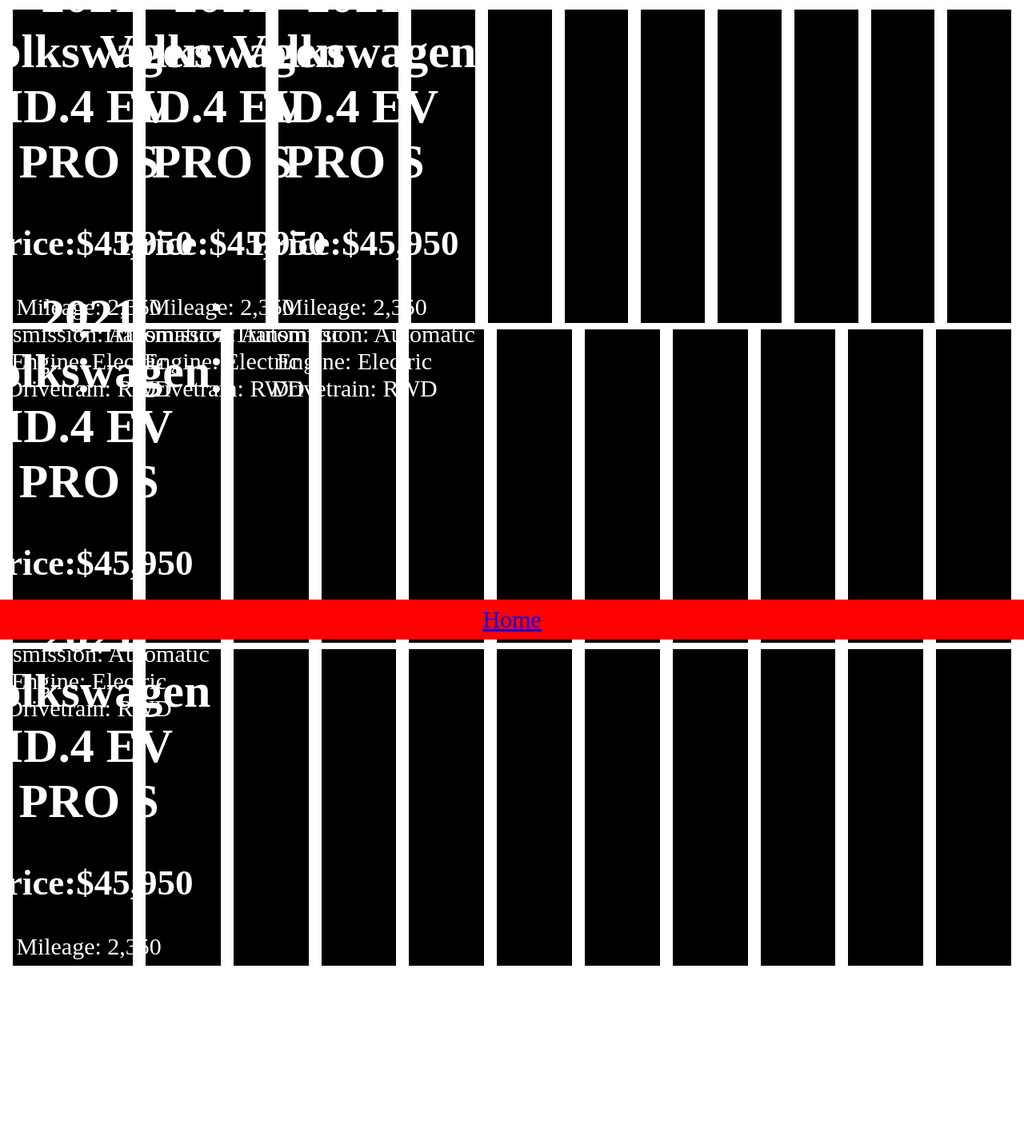
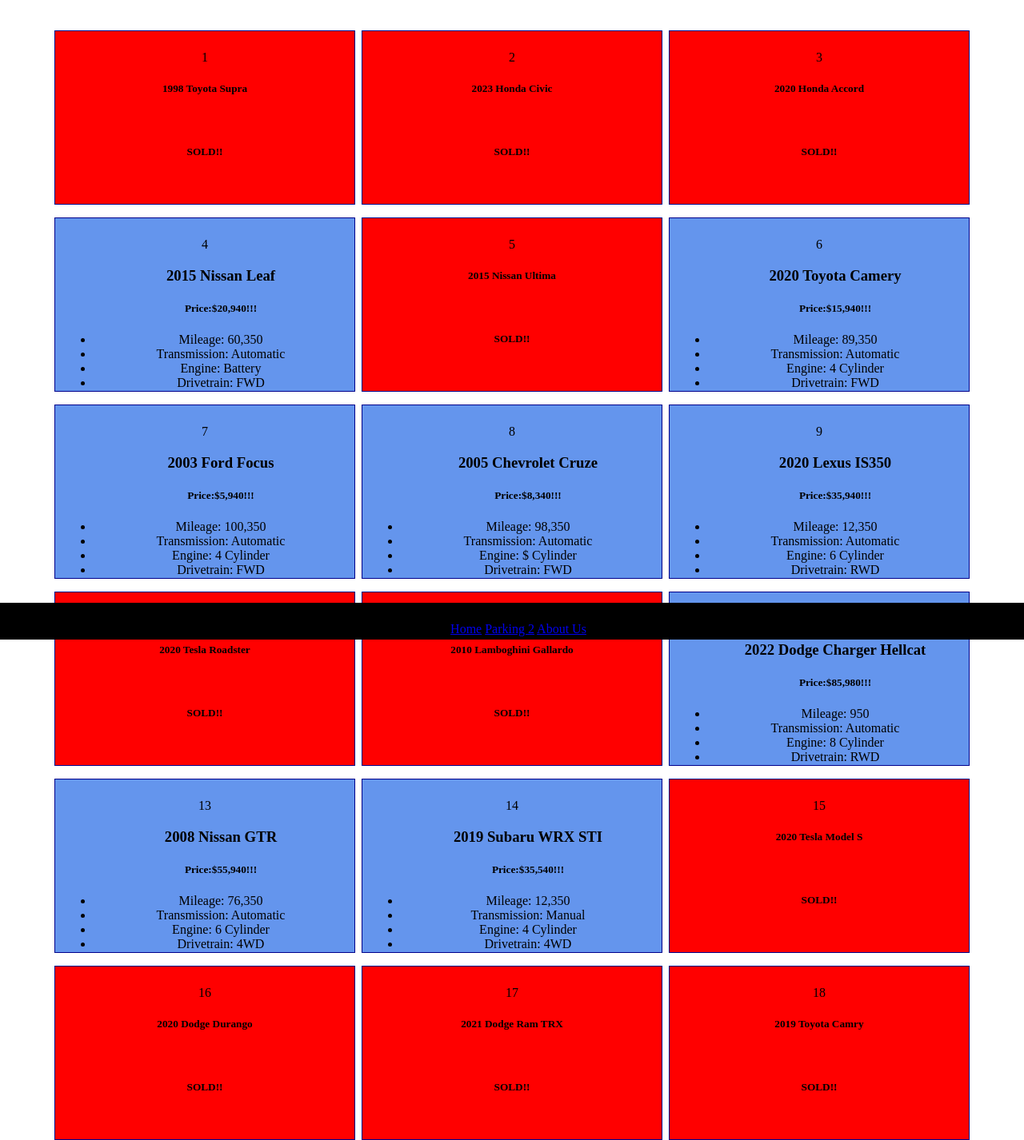
Before and after one commit to Jac-k1/Web-Pro-Project-1, a plain HTML site: page parking_1.html in a window 1280 px wide. Shown: the whole page at 80% size. Before the commit the page ends 1303 px from the top, so only its background shows below. Drawn offline with Linux system fonts and the light colour scheme.

Commit message:
styling updates

```diff
--- a/parking.css
+++ b/parking.css
@@ -1,39 +1,91 @@
-div
-{
-    text-align: center;
-    font-size: 30px;
-    color: white;
-    display: flex;
-    align-items: center;
-    justify-content: center;
-    height: 400px;
+.parent {
+	display: grid;
+	grid-column-gap: .5rem;
+	grid-row-gap: 1rem;
+	grid-template-columns: repeat( 3, 1fr );
+	margin: 30px;
 }
-.empty_spot {
-  border: 8px solid white;
-  border-bottom: none;
-  width:150px;
-  float: left;
-}
-.one
-{
-    background-color:black;
-}
-.two
-{
-    background-color:black;
-}
-.three
-{
-    background-color: black;
+body {
+  margin: 30px;
+
 }
 
-.footer {
+div {
+	padding: .5rem;
+    height: 50px;
+    text-align: center;
+    height: 200px;
+}
+
+div div {
+	background-color: cornflowerblue;
+	border: 1px solid darkblue;
+}
+
+div div:hover {
+    background-color: paleturquoise;
+    transform: scale(2);
+    border-radius: 100%;
+}
+
+
+.empty {
+    background-color: red;
+}
+
+.empty:hover {
+    background-color: red;
+}
+
+.sold {
+    animation: 2s anim-popoutin ease infinite;
+  }
+
+  @keyframes anim-popoutin {
+    0% {
+      color: black;
+      transform: scale(0);
+      opacity: 0;
+      text-shadow: 0 0 0 rgba(0, 0, 0, 0);
+    }
+    25% {
+      color: green;
+      transform: scale(2);
+      opacity: 1;
+      text-shadow: 3px 10px 5px rgba(0, 0, 0, 0.5);
+    }
+    50% {
+      color: black;
+      transform: scale(1);
+      opacity: 1;
+      text-shadow: 1px 0 0 rgba(0, 0, 0, 0);
+    }
+    100% {
+      /* animate nothing to add pause at the end of animation */
+      transform: scale(1);
+      opacity: 1;
+      text-shadow: 1px 0 0 rgba(0, 0, 0, 0);
+    }
+  }
+
+  .fromtop {
+    animation: 2s anim-fromtop linear infinite;
+  }
+  @keyframes anim-fromtop {
+    0% { opacity: 0; transform: translateY(-100%);}
+    25% { opacity: 1; transform: translateY(0%);}
+    50% {
+    }
+    100% {
+    }
+  }
+  .footer {
     position: fixed;
-    height: 50px;
+    height: 30px;
     left: 0;
     bottom: 0;
     width: 100%;
-    background-color: red;
+    background-color: black;
     color: white;
     text-align: center;
   }
--- a/parking_1.html
+++ b/parking_1.html
@@ -1,165 +1,190 @@
-<html>
-
+<!DOCTYPE html>
+<html lang="en">
 <head>
-  <link rel="stylesheet" href="parking.css">
+    <link rel="stylesheet" href="parkingtest.css">
     <meta charset="UTF-8">
-  <title>parking area 1</title>
+    <title>Parking 1</title>
 </head>
 
 <body>
-  <div class="one">
-    <div class="empty_spot">
+    <div class="parent">
+
+      <div class="empty">
+        <p>1</p>
+        <h5> 1998 Toyota Supra</h5>
+        <br>
+        <h5 class="sold">SOLD!!</h5>
+    </div>
+
+        <div class="empty">
+          <p>2</p>
+          <h5>2023 Honda Civic</h5>
+          <br>
+          <h5 class="sold">SOLD!!</h5>
+      </div>
+
+		<div class="empty">
+            <p>3</p>
+            <h5> 2020 Honda Accord</h5>
+            <br>
+            <h5 class="sold">SOLD!!</h5>
+        </div>
+
+        <div>
+			<p>4</p>
             <ul>
-        <h1>2021 Volkswagen ID.4 EV PRO S</h1>
-        <h2>Price:$45,950</h2>
-        <li>Mileage: 2,350</li>
+				<h3>2015 Nissan Leaf </h3>
+                <h5 class="price">Price:$20,940!!!</h5>
+                <li>Mileage: 60,350</li>
                 <li>Transmission: Automatic </li>
-        <li>Engine: Electric</li>
+                <li>Engine: Battery</li>
+                <li>Drivetrain: FWD</li>
+              </ul>
+		</div>
+
+        <div class="empty">
+            <p>5</p>
+            <h5> 2015 Nissan Ultima</h5>
+            <br>
+            <h5 class="sold">SOLD!!</h5>
+        </div>
+
+         <div>
+			<p>6</p>
+            <ul>
+				<h3>2020 Toyota Camery </h3>
+                <h5 class="price">Price:$15,940!!!</h5>
+                <li>Mileage: 89,350</li>
+                <li>Transmission: Automatic </li>
+                <li>Engine: 4 Cylinder</li>
+                <li>Drivetrain: FWD</li>
+              </ul>
+		</div>
+
+         <div>
+			<p>7</p>
+            <ul>
+				<h3>2003 Ford Focus </h3>
+                <h5 class="price">Price:$5,940!!!</h5>
+                <li>Mileage: 100,350</li>
+                <li>Transmission: Automatic </li>
+                <li>Engine: 4 Cylinder</li>
+                <li>Drivetrain: FWD</li>
+              </ul>
+		</div>
+
+         <div>
+			<p>8</p>
+            <ul>
+				<h3>2005 Chevrolet Cruze </h3>
+                <h5 class="price">Price:$8,340!!!</h5>
+                <li>Mileage: 98,350</li>
+                <li>Transmission: Automatic </li>
+                <li>Engine: $ Cylinder</li>
+                <li>Drivetrain: FWD</li>
+              </ul>
+		</div>
+
+         <div>
+			<p>9</p>
+            <ul>
+				<h3>2020 Lexus IS350 </h3>
+                <h5 class="price">Price:$35,940!!!</h5>
+                <li>Mileage: 12,350</li>
+                <li>Transmission: Automatic </li>
+                <li>Engine: 6 Cylinder</li>
                 <li>Drivetrain: RWD</li>
               </ul>
 		</div>
-    <div class="empty_spot">
+
+        <div class="empty">
+            <p>10</p>
+            <h5> 2020 Tesla Roadster</h5>
+            <br>
+            <h5 class="sold">SOLD!!</h5>
+        </div>
+
+       <div class="empty">
+            <p>11</p>
+            <h5> 2010 Lamboghini Gallardo</h5>
+            <br>
+            <h5 class="sold">SOLD!!</h5>
+        </div>
+
+       <div>
+			<p>12</p>
             <ul>
-        <h1>2021 Volkswagen ID.4 EV PRO S</h1>
-        <h2>Price:$45,950</h2>
-        <li>Mileage: 2,350</li>
+				<h3>2022 Dodge Charger Hellcat </h3>
+                <h5 class="price">Price:$85,980!!!</h5>
+                <li>Mileage: 950</li>
                 <li>Transmission: Automatic </li>
-        <li>Engine: Electric</li>
+                <li>Engine: 8 Cylinder</li>
                 <li>Drivetrain: RWD</li>
               </ul>
 		</div>
-    <div class="empty_spot">
+
+      <div>
+			<p>13</p>
             <ul>
-        <h1>2021 Volkswagen ID.4 EV PRO S</h1>
-        <h2>Price:$45,950</h2>
-        <li>Mileage: 2,350</li>
+				<h3>2008 Nissan GTR </h3>
+                <h5 class="price">Price:$55,940!!!</h5>
+                <li>Mileage: 76,350</li>
                 <li>Transmission: Automatic </li>
-        <li>Engine: Electric</li>
-        <li>Drivetrain: RWD</li>
+                <li>Engine: 6 Cylinder</li>
+                <li>Drivetrain: 4WD</li>
               </ul>
 		</div>
-    <div class="empty_spot"></div>
-    <div class="empty_spot"></div>
-    <div class="empty_spot"></div>
-    <div class="empty_spot"></div>
-    <div class="empty_spot"></div>
-    <div class="empty_spot"></div>
-    <div class="empty_spot"></div>
-    <div class="empty_spot"></div>
+
+        <div>
+			<p>14</p>
+            <ul>
+				<h3>2019 Subaru WRX STI </h3>
+                <h5 class="price">Price:$35,540!!!</h5>
+                <li>Mileage: 12,350</li>
+                <li>Transmission: Manual </li>
+                <li>Engine: 4 Cylinder</li>
+                <li>Drivetrain: 4WD</li>
+              </ul>
+		</div>
+
+       <div class="empty">
+            <p>15</p>
+            <h5> 2020 Tesla Model S</h5>
+            <br>
+            <h5 class="sold">SOLD!!</h5>
+        </div>
+
+        <div class="empty">
+            <p>16</p>
+            <h5> 2020 Dodge Durango</h5>
+            <br>
+            <h5 class="sold">SOLD!!</h5>
+        </div>
+
+          <div class="empty">
+            <p>17</p>
+            <h5> 2021 Dodge Ram TRX</h5>
+            <br>
+            <h5 class="sold">SOLD!!</h5>
+        </div>
+
+        <div class="empty">
+            <p>18</p>
+            <h5>2019 Toyota Camry</h5>
+            <br>
+            <h5 class="sold">SOLD!!</h5>
+        </div>
 
     </div>
-  <div class="two">
-    <div class="empty_spot">
-      <ul>
-        <h1>2021 Volkswagen ID.4 EV PRO S</h1>
-        <h2>Price:$45,950</h2>
-        <li>Mileage: 2,350</li>
-        <li>Transmission: Automatic </li>
-        <li>Engine: Electric</li>
-        <li>Drivetrain: RWD</li>
-      </ul>
+
+</body>
 </div>
-    <div class="empty_spot"></div>
-    <div class="empty_spot"></div>
-    <div class="empty_spot"></div>
-    <div class="empty_spot"></div>
-    <div class="empty_spot"></div>
-    <div class="empty_spot"></div>
-    <div class="empty_spot"></div>
-    <div class="empty_spot"></div>
-    <div class="empty_spot"></div>
-    <div class="empty_spot"></div>
-  </div>
-  <div class="three">
-    <div class="empty_spot">
-      <ul>
-        <h1>2021 Volkswagen ID.4 EV PRO S</h1>
-        <h2>Price:$45,950</h2>
-        <li>Mileage: 2,350</li>
-        <li>Transmission: Automatic </li>
-        <li>Engine: Electric</li>
-        <li>Drivetrain: RWD</li>
-      </ul>
-    </div>
-    <div class="empty_spot"></div>
-    <div class="empty_spot"></div>
-    <div class="empty_spot"></div>
-    <div class="empty_spot"></div>
-    <div class="empty_spot"></div>
-    <div class="empty_spot"></div>
-    <div class="empty_spot"></div>
-    <div class="empty_spot"></div>
-    <div class="empty_spot"></div>
-    <div class="empty_spot"></div>
-  </div>
-</body>
-
-
 <div class="footer">
     <p>
       <a href="index.html">Home</a>
+      <a href="parking_2.html">Parking 2</a>
+      <a href="about.html">About Us</a>
     </p>
   </div>
 
 </html>
-
-
-<!--
-      <ul>
-      <ul>
-        <h1>2021 Volkswagen ID.4 EV PRO S</h1>
-        <h2>Price:$45,950</h2>
-        <li>Mileage: 2,350</li>
-        <li>Transmission: Automatic </li>
-        <li>Engine: Electric</li>
-        <li>Drivetrain: RWD</li>
-      </ul>
-      <div class="empty_spot"></div>
-      <div class="empty_spot">
-        <ul>
-          <h1>2012 Cadilla SRX Luxury</h1>
-          <h2>Price:$25,0000!!!!</h2>
-          <li>Mileage: 35,000</li>
-          <li>Transmission: Automatic </li>
-          <li>Engine: 6 Cylinders</li>
-          <li>Drivetrain: RWD</li>
-        </ul>
-
-
-      </div>
-      <div class="empty_spot">
-        <h1> SOLD!!!!!!</h1>
-      </div>
-      <div class="empty_spot">
-        <ul>
-          <h1>2023 Honda Pilot</h1>
-          <h2>Price:$30,0000</h2>
-          <li>Mileage: 1,000</li>
-          <li>Transmission: Automatic </li>
-          <li>Engine: 4 Cylinders</li>
-          <li>Drivetrain: FWD</li>
-        </ul>
-      </div>
-      <div class="empty_spot">
-        <ul>
-          <h1>2012 Cadilla SRX Luxury</h1>
-          <h2>Price:$25,0000!!!!</h2>
-          <li>Mileage: 35,000</li>
-          <li>Transmission: Automatic </li>
-          <li>Engine: 6 Cylinders</li>
-        </ul>
-      </div>
-      <div class="empty_spot">
-        <h1> SOLD!!!! </h1>
-      </div>
-      <div class="empty_spot">
-        <ul>
-          <h1>2015 Jeep Renegade Latitude</h1>
-          <h2>Price:$23,6000</h2>
-          <li>Mileage: 39,350</li>
-          <li>Transmission: Automatic </li>
-          <li>Engine: 6 Cylinders</li>
-          <li>Drivetrain: AWD</li>
-        </ul>
-      </div>
--->
--- a/parkingtest.css
+++ b/parkingtest.css
@@ -1,10 +1,13 @@
 .parent {
-	background-color: ghostwhite;
 	display: grid;
 	grid-column-gap: .5rem;
 	grid-row-gap: 1rem;
 	grid-template-columns: repeat( 3, 1fr );
-	/*grid-template-rows: 50px 50px;*/
+	margin: 30px;
+}
+body {
+  margin: 30px;
+
 }
 
 div {
@@ -76,3 +79,13 @@ div div:hover {
     100% {
     }
   }
+  .footer {
+    position: fixed;
+    height: 30px;
+    left: 0;
+    bottom: 0;
+    width: 100%;
+    background-color: black;
+    color: white;
+    text-align: center;
+  }
```
Also changed, not shown: parking_2.html (+9 -5 lines). Lines whose indentation alone changed are shown as unchanged.
